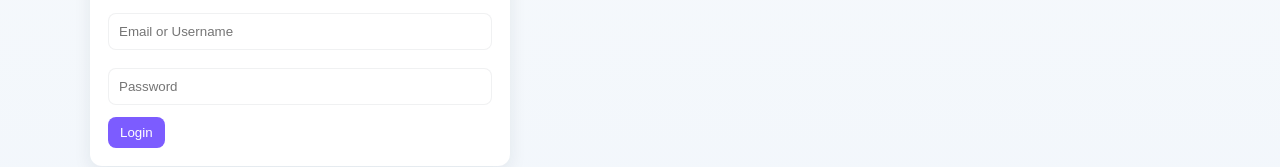
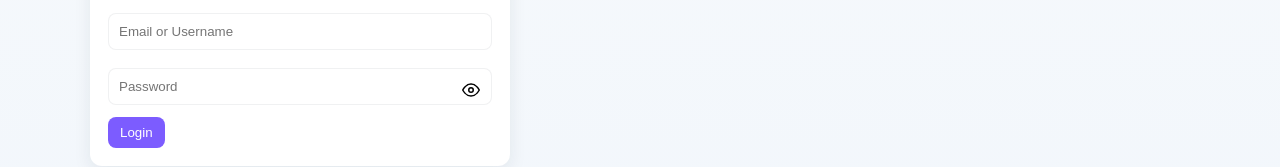
Before and after one commit to Emmymoks/swift-emc-marketplace, a React (Vite) app in the folder frontend/: page /login in a window 1280 px wide. Shown: the part 154-321 px from the top of the page. Built offline with nearby package versions, Linux system fonts and the light colour scheme; no server answers.

Commit message:
Update Login.jsx

```diff
--- a/frontend/src/pages/Login.jsx
+++ b/frontend/src/pages/Login.jsx
@@ -1,5 +1,6 @@
 import React, { useState } from 'react'
 import api from '../lib/api'
+import PasswordInput from '../components/PasswordInput'
 import { useNavigate } from 'react-router-dom'
 
 export default function Login(){
@@ -26,7 +27,7 @@ export default function Login(){
     <form onSubmit={submit} className="page" style={{maxWidth:420}}>
       <h3>Login</h3>
       <input placeholder="Email or Username" value={form.identifier||''} onChange={e=>setForm({...form, identifier:e.target.value})} required/>
-      <input placeholder="Password" type="password" value={form.password||''} onChange={e=>setForm({...form, password:e.target.value})} required/>
+  <PasswordInput placeholder="Password" value={form.password||''} onChange={e=>setForm({...form, password:e.target.value})} required name="password" />
       <button className="btn" type="submit" disabled={loading}>{loading? 'Signing in...':'Login'}</button>
     </form>
   )
```
